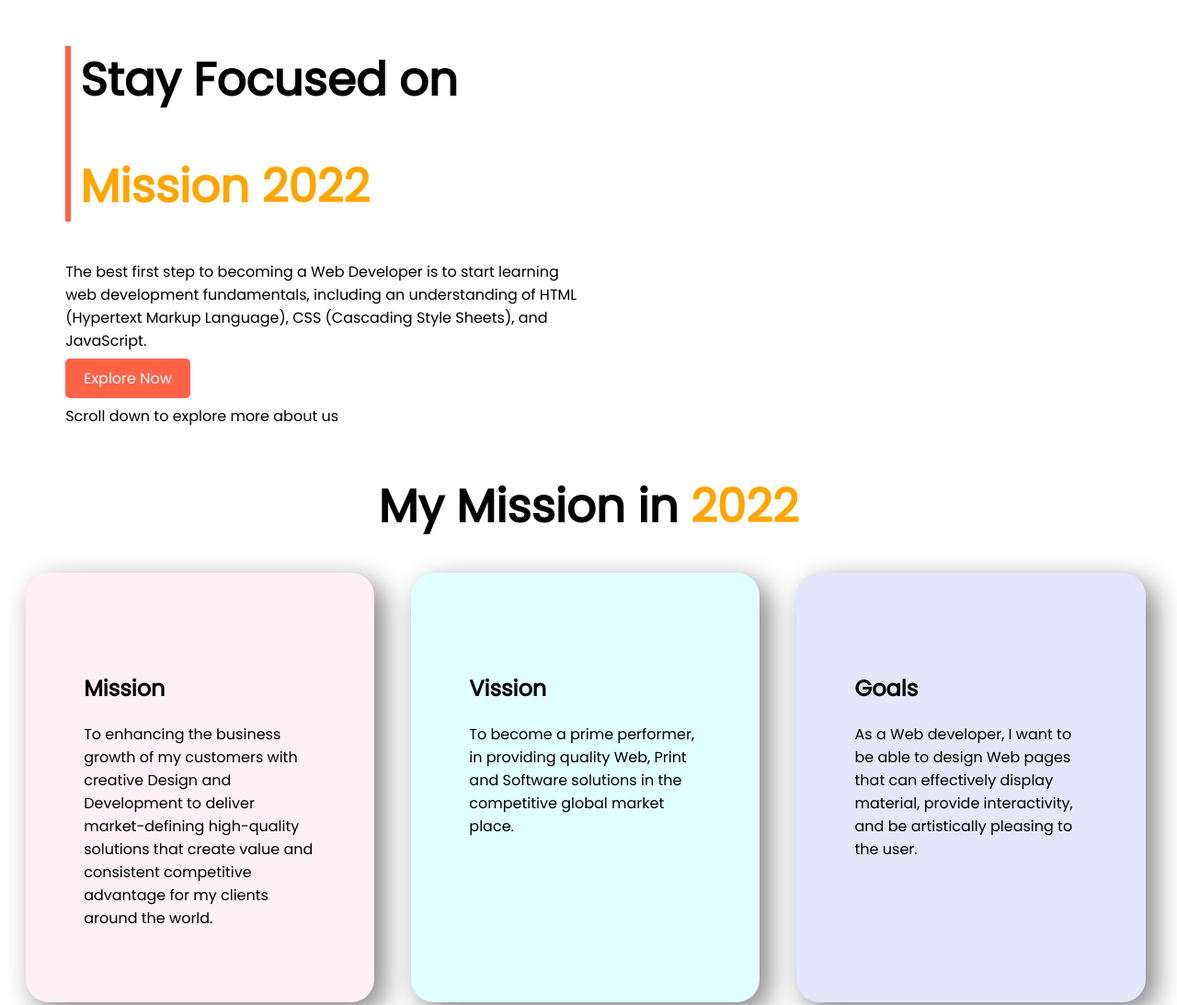
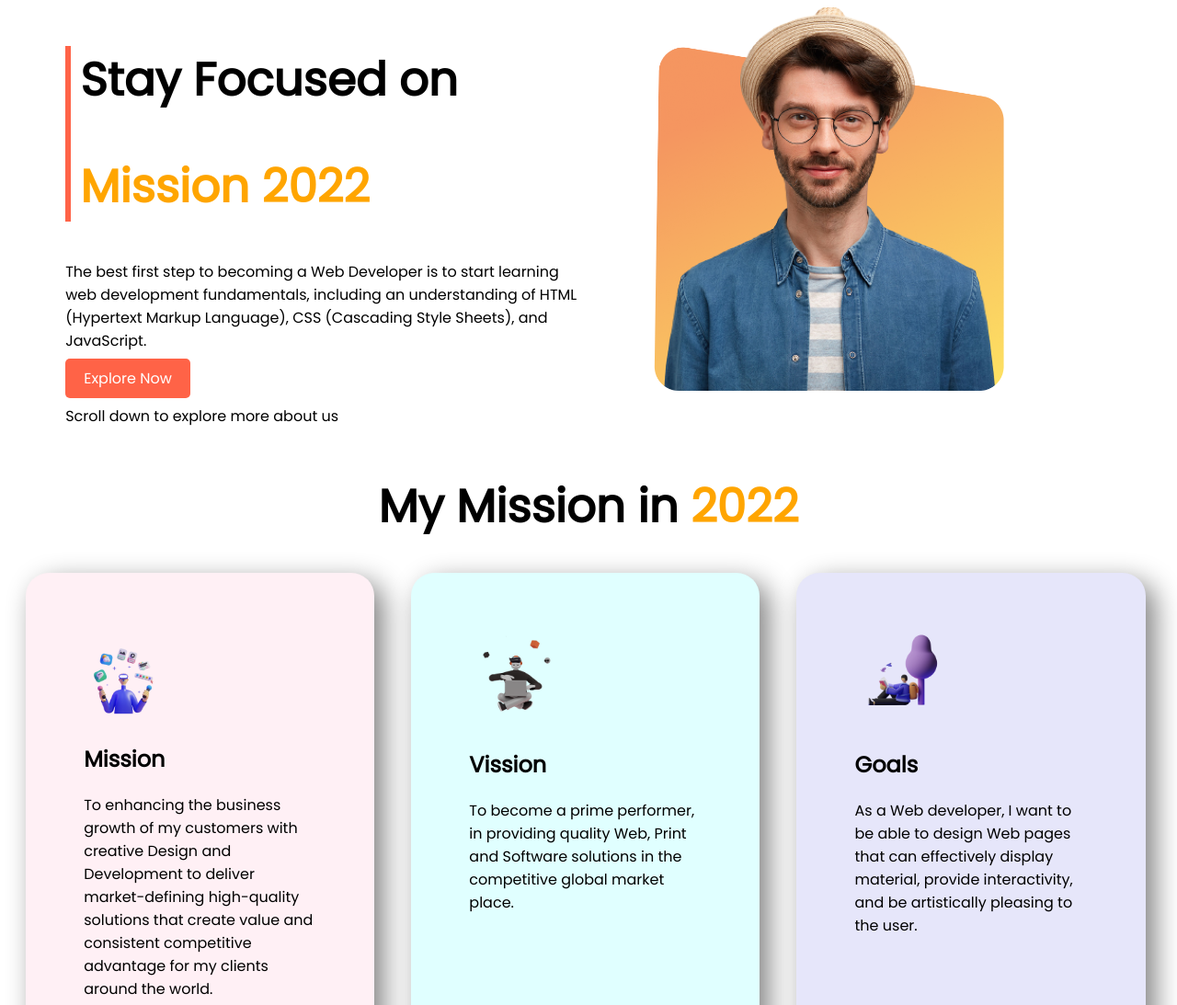
Before and after one commit to smaran7713/mission-2022, a plain HTML site: page index.html in a window 1280 px wide. Shown: the top 1093 px of the page at 92% size. Drawn offline with Linux system fonts and the light colour scheme; the site is published under a folder, as on GitHub Pages, so addresses that start at the root find nothing.

Commit message:
slow all picture

```diff
--- a/index.html
+++ b/index.html
@@ -22,23 +22,23 @@
             <p>Scroll down to explore more about us</p>
         </div>
         <div class="half-with">
-            <img src="/images/person/person-1.png" alt="">
+            <img src="images/person/person-1.png" alt="">
         </div>
     </section>
     <h1 class="middle-heading">My Mission in <span class="color-orange">2022</span></h1>
     <section>
         <div class="mission-vission-goals mission">
-            <img src="/images/illustrators/illustrator-1.png" alt="">
+            <img src="images/illustrators/illustrator-1.png" alt="">
             <h2>Mission</h2>
             <p>To enhancing the business growth of my customers with creative Design and Development to deliver market-defining high-quality solutions that create value and consistent competitive advantage for my clients around the world.</p>
         </div>
         <div class="mission-vission-goals vission">
-            <img src="/images/illustrators/illustrator-2.png" alt="">
+            <img src="images/illustrators/illustrator-2.png" alt="">
             <h2>Vission</h2>
             <p>To become a prime performer, in providing quality Web, Print and Software solutions in the competitive global market place.</p>
         </div>
         <div class="mission-vission-goals goals">
-            <img src="/images/illustrators/illustrator-3.png" alt="">
+            <img src="images/illustrators/illustrator-3.png" alt="">
             <h2>Goals</h2>
             <p>As a Web developer, I want to be able to design Web pages that can effectively display material, provide interactivity, and be artistically pleasing to the user.</p>
         </div>
```
